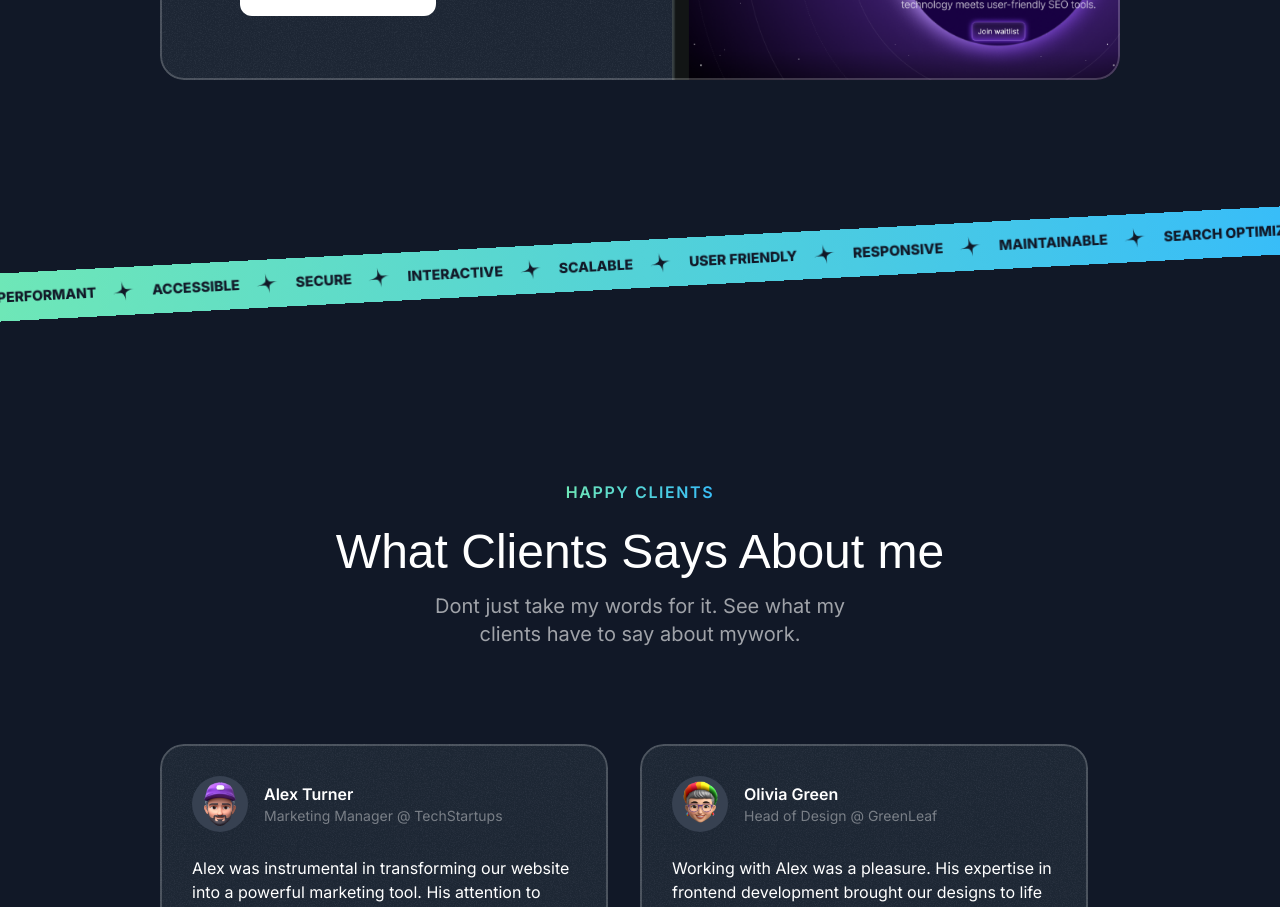
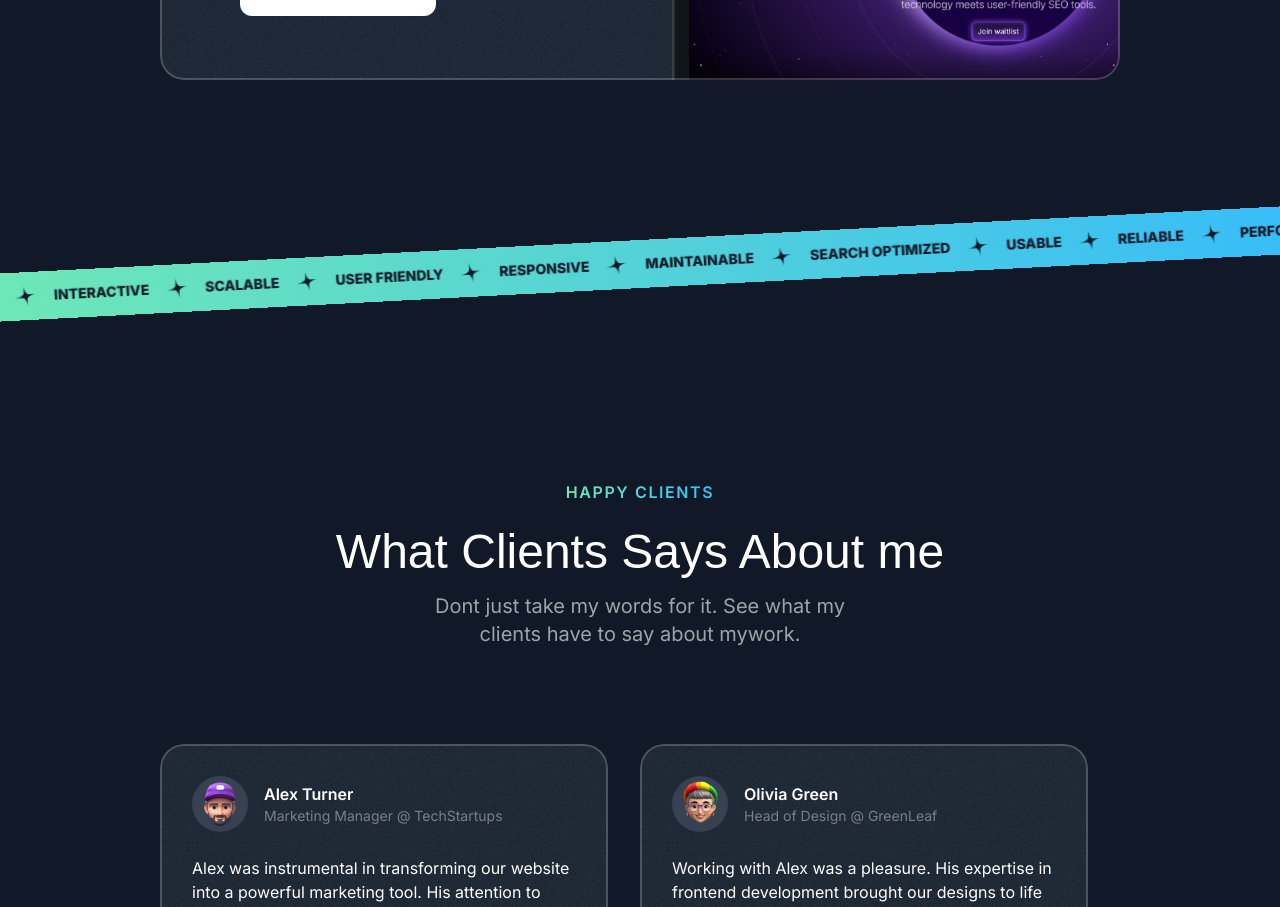
Before and after one commit to nihir-zala/learn-next, a Next.js app: page / in a window 1280 px wide. Shown: the part 2720-3627 px from the top of the page. Built offline with nearby package versions, Linux system fonts and the light colour scheme; a web font is replaced by a local one.

Commit message:
added the animation

```diff
--- a/src/sections/Tape.tsx
+++ b/src/sections/Tape.tsx
@@ -1,4 +1,5 @@
 import StarIcon from "@/assets/icons/star.svg";
+import { Fragment } from "react";
 
 const words = [
   "Performant",
@@ -19,7 +20,9 @@
     <div className="py-16 lg:py-24 overflow-x-clip">
       <div className="bg-gradient-to-r from-emerald-300  to-sky-400 overflow-x-clip -rotate-3 -mx-1">
         <div className="flex [mask-image:linear-gradient(to_right,transparent,black10%,black_90%,transparent)]">
-          <div className="flex flex-none gap-4 py-3">
+          <div className="flex flex-none gap-4 py-3 animate-move-left [animation-duration:30s]">
+            {new Array(2).fill(0).map((_, idx) => (
+              <Fragment key={idx}>
                 {words.map((word) => (
                   <div key={word} className="inline-flex gap-4 items-center">
                     <span className="text-gray-900 uppercase font-extrabold text-sm">
@@ -28,6 +31,8 @@
                     <StarIcon className="size-6 text-gray-900 -rotate-12" />
                   </div>
                 ))}
+              </Fragment>
+            ))}
           </div>
         </div>
       </div>
--- a/tailwind.config.ts
+++ b/tailwind.config.ts
@@ -29,9 +29,18 @@
         "ping-large": {
           "75%, 100%": { transform: "scale(3)", opacity: "0" },
         },
+        "move-left":{
+          "0%":{
+            transform: 'translateX(0%)'
+          },
+          "100%":{
+            transform: 'translateX(-50%)'
+          }
+        }
       },
       animation: {
         "ping-large": "ping-large 1s ease-in-out infinite",
+        "move-left":"move-left 1s linear infinite"
       },
     },
   },
```
Lines whose indentation alone changed are shown as unchanged.
